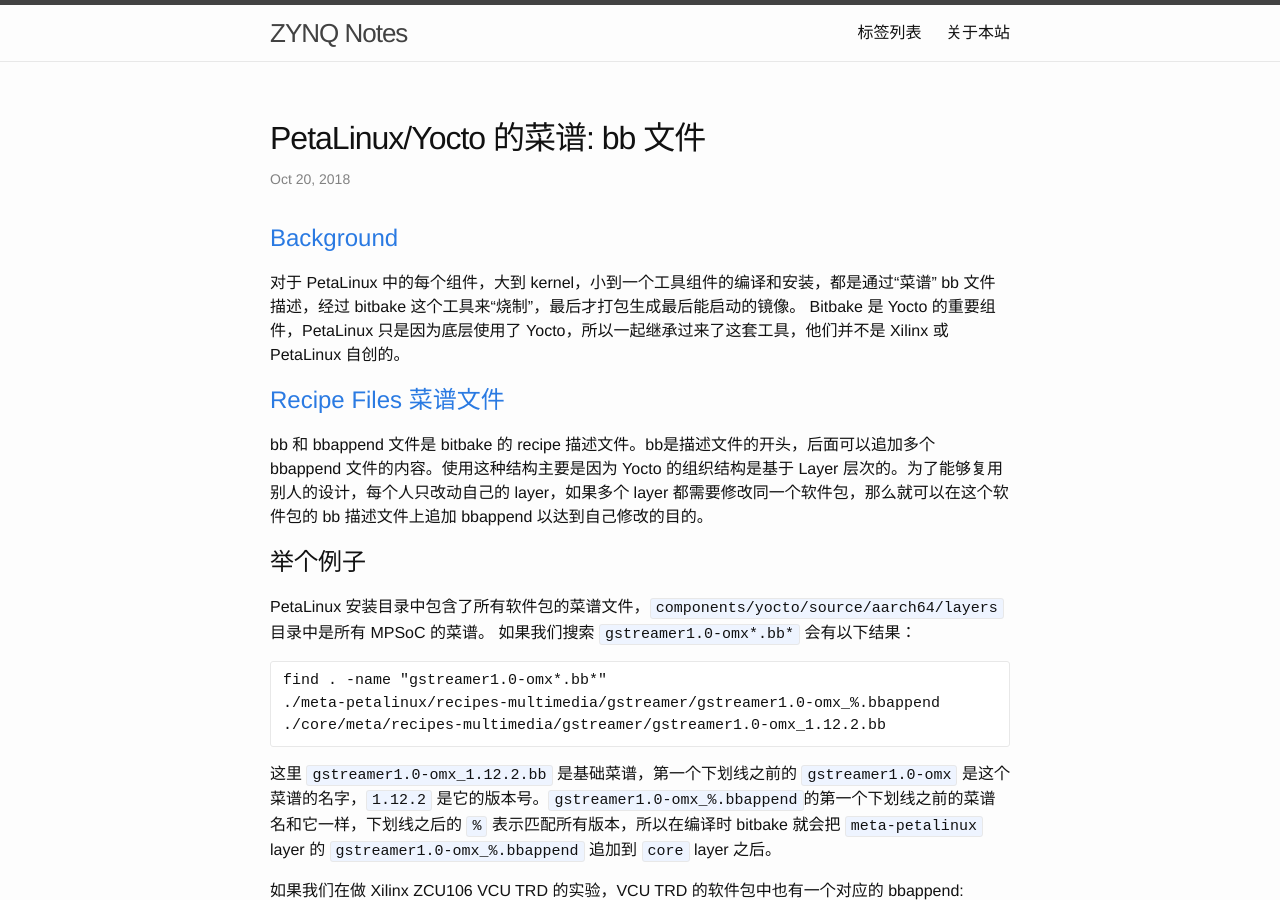
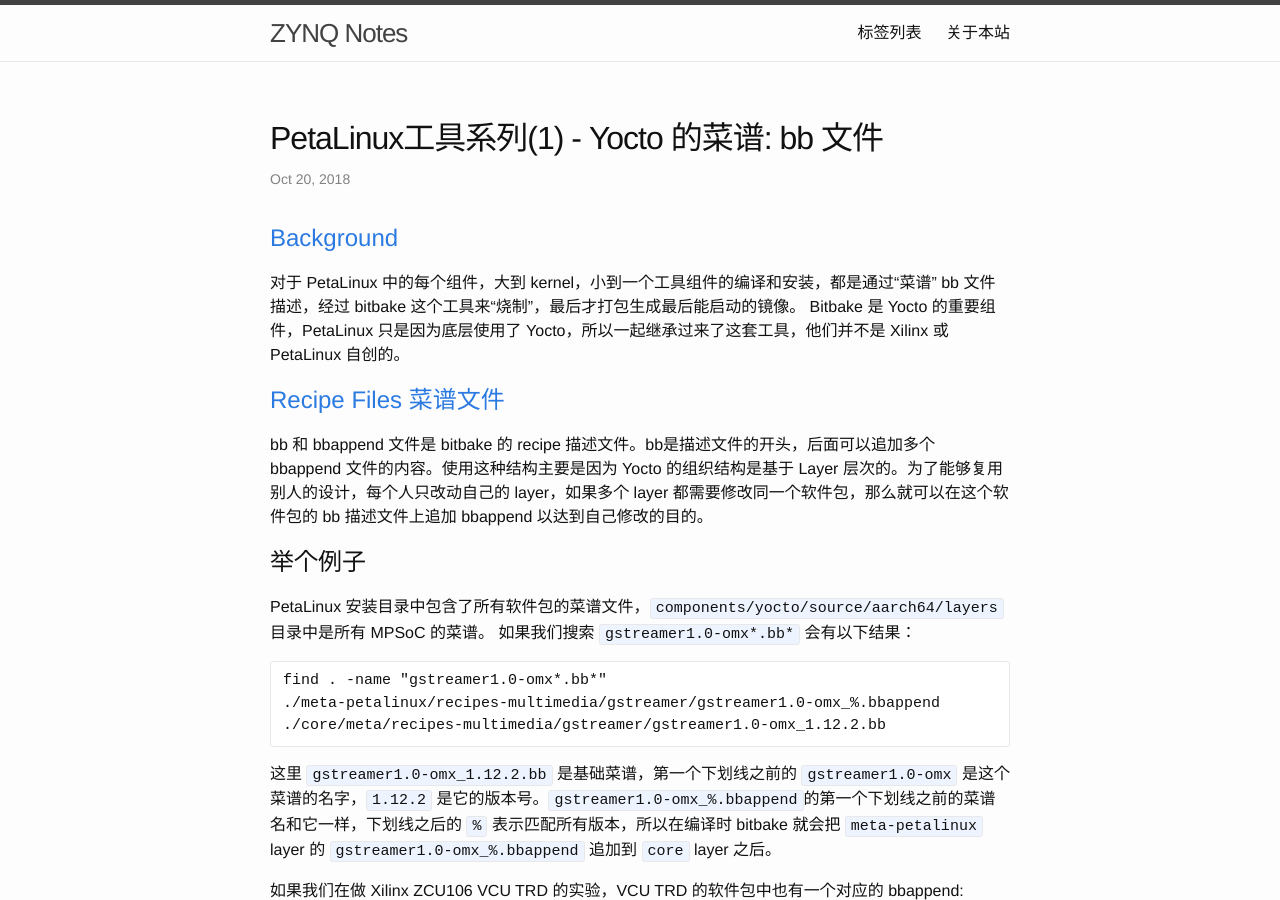
Before and after one commit to zynqnotes/zynqnotes.github.io, a Jekyll site: the page built from _posts/2018-10-20-petalinux-recipe-files.md, in a window 1280 px wide and 900 px high. Built offline with Jekyll 4.4.1, drawn with Linux system fonts in a browser that asks for light colours.

Commit message:
change post name

```diff
--- a/_posts/2018-10-20-petalinux-recipe-files.md
+++ b/_posts/2018-10-20-petalinux-recipe-files.md
@@ -1,10 +1,11 @@
 ---
 layout: post
-title:  "PetaLinux/Yocto 的菜谱: bb 文件"
+title:  "PetaLinux工具系列(1) - Yocto 的菜谱: bb 文件"
 date:   2018-10-20 12:00:00
 categories: Experiences
 tags:
 - PetaLinux
+- BitBake
 ---
 
 ## Background
```
